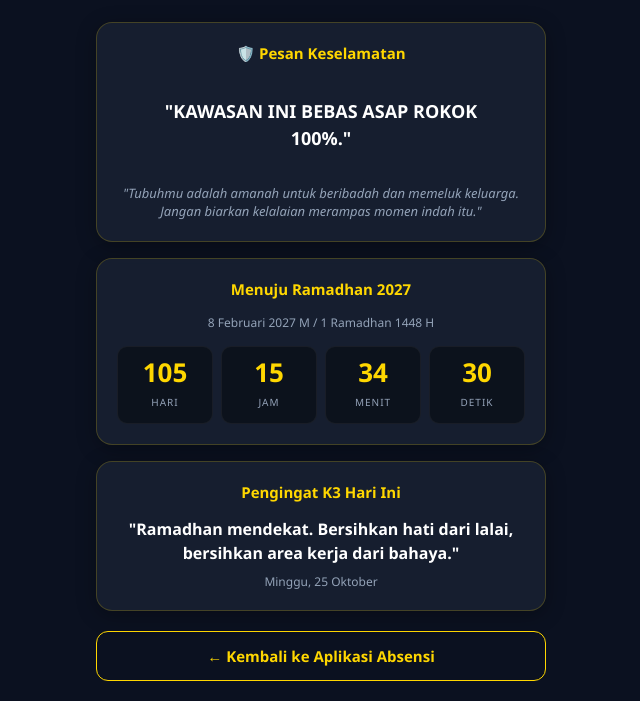
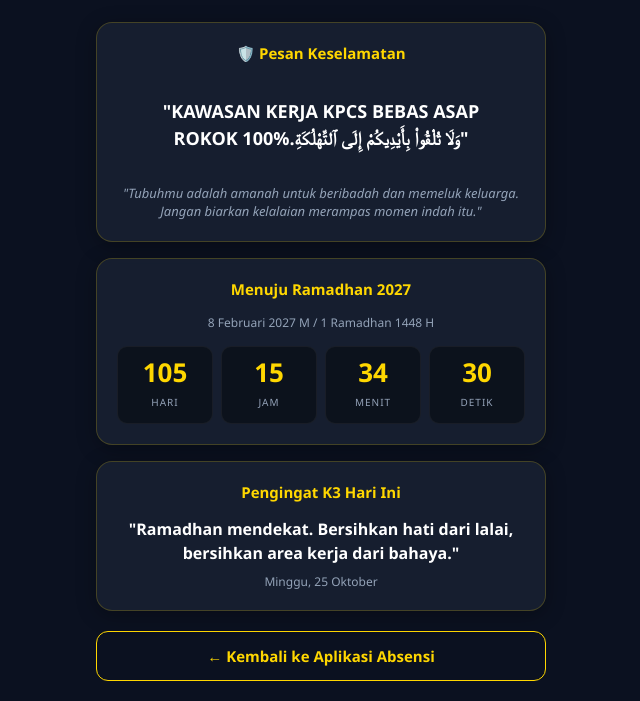
Before and after one commit to CIKINI7777/ramadhan-kne-2027, a plain HTML site: page index.html in a window 1280 px wide. Shown: the part 103-804 px from the top of the page, without its empty margins (319-959 px from the left). Drawn offline with Linux system fonts and the light colour scheme.

Commit message:
Update index.html

```diff
--- a/index.html
+++ b/index.html
@@ -167,7 +167,7 @@
         // Jika IMAGE: masukkan link gambar (bisa upload ke GitHub juga)
         // Jika VIDEO: masukkan link file mp4 atau embed youtube
         // Jika TEXT: masukkan kalimat pesan K3 yang ingin ditampilkan permanen
-        const contentValue = "KAWASAN INI BEBAS ASAP ROKOK 100%.";
+        const contentValue = "KAWASAN KERJA KPCS BEBAS ASAP ROKOK 100%.وَلَا تُلْقُوا۟ بِأَيْدِيكُمْ إِلَى ٱلتَّهْلُكَةِ";
 
         // Link Gambar Contoh (jika pakai IMAGE): 'poster-k3.jpg'
         // Link Video Contoh (jika pakai VIDEO): 'video-k3.mp4' atau link Youtube Embed
```
